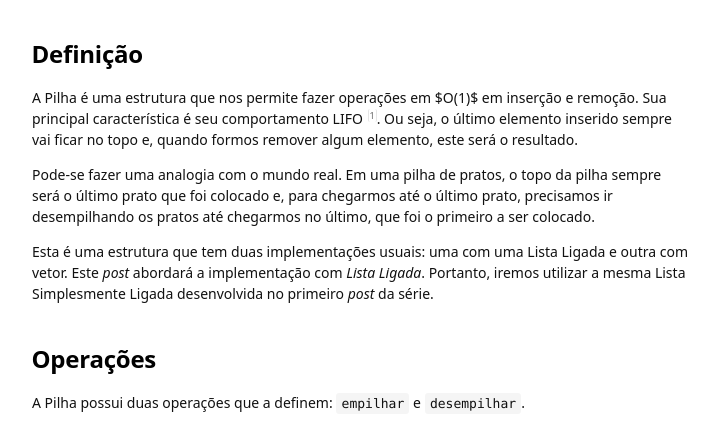
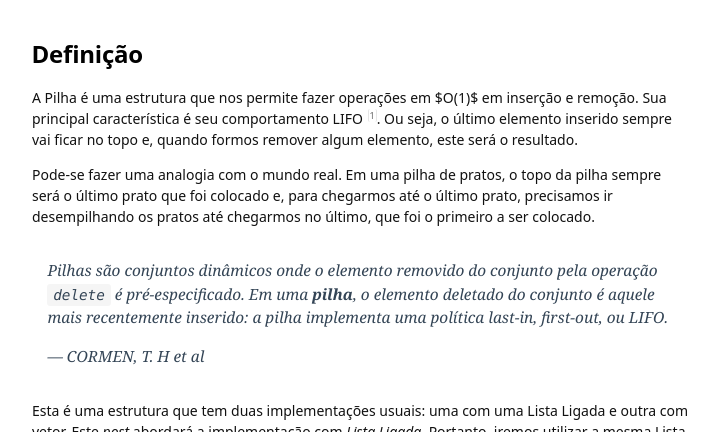
Before and after one commit to alessandrojean/alessandrojean.github.io, a Jekyll site: the page built from _posts/2018-09-27-implementando-uma-pilha.md, in a window 1280 px wide and 900 px high, scrolled down 1064 px, cut to the strip 0-432 px from the top of the window. Shown: the whole strip, without its empty margins (280-998 px from the left). Built offline with Jekyll 4.4.1, drawn with Linux system fonts in a browser that asks for light colours; nearby versions of some CDN libraries; some web fonts are replaced; comment, search, counter and statistics services are not loaded.

Commit message:
Add definition.

```diff
--- a/_posts/2018-09-27-implementando-uma-pilha.md
+++ b/_posts/2018-09-27-implementando-uma-pilha.md
@@ -38,6 +38,15 @@ o topo da pilha sempre será o último prato que foi colocado e,
 para chegarmos até o último prato, precisamos ir desempilhando
 os pratos até chegarmos no último, que foi o primeiro a
 ser colocado.
+
+> Pilhas são conjuntos dinâmicos onde o elemento
+> removido do conjunto pela operação `delete`
+> é pré-especificado. Em uma **pilha**, o elemento
+> deletado do conjunto é aquele mais recentemente
+> inserido: a pilha implementa uma política
+> last-in, first-out, ou LIFO.
+>
+> &mdash; <cite>CORMEN, T. H et al</cite>
 
 Esta é uma estrutura que tem duas implementações usuais: uma
 com uma Lista Ligada e outra com vetor. Este *post* abordará
```
Also changed, not shown: _posts/2018-09-25-ed-lista-ligada.md (+9 -0 lines).
